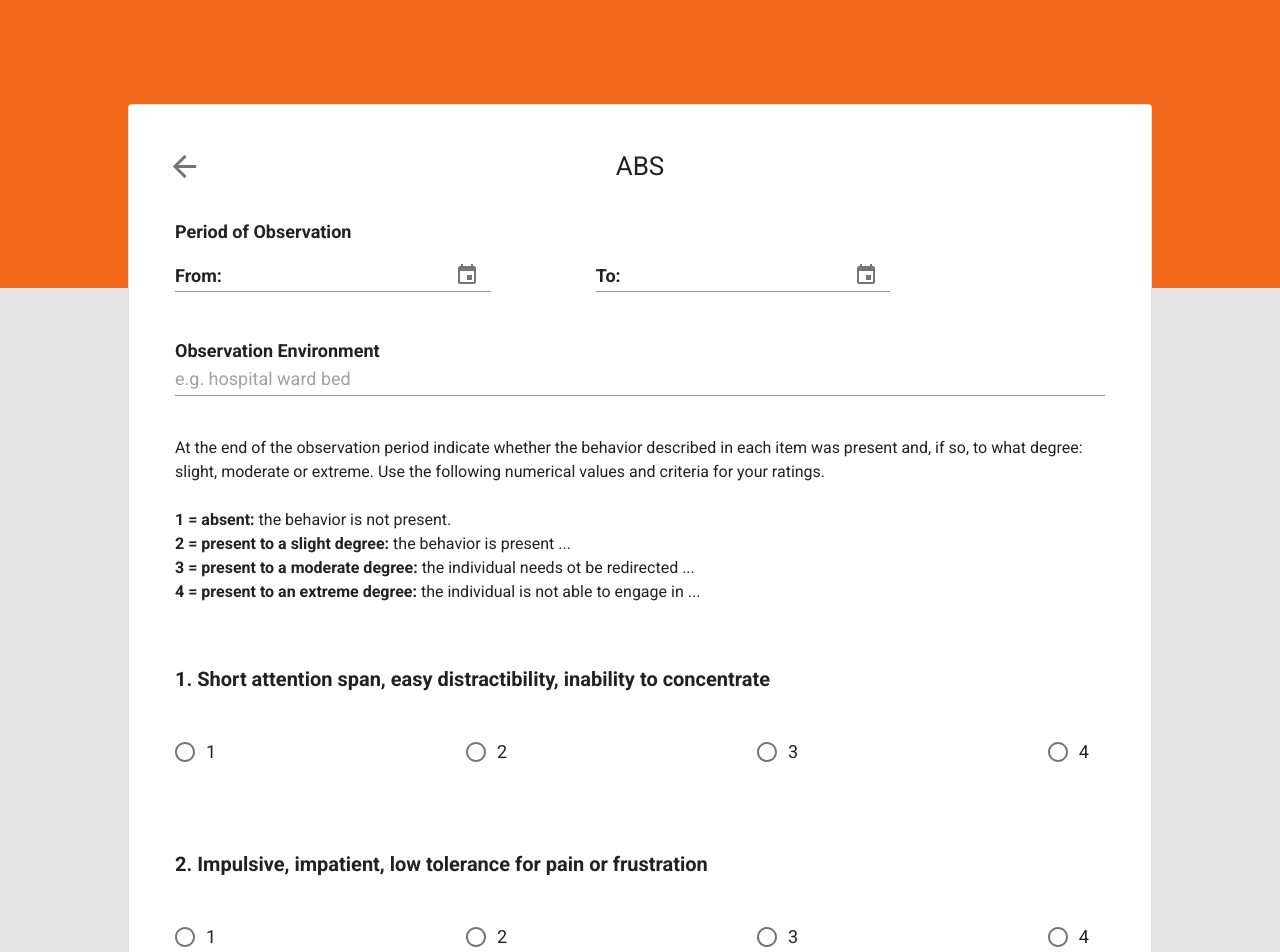
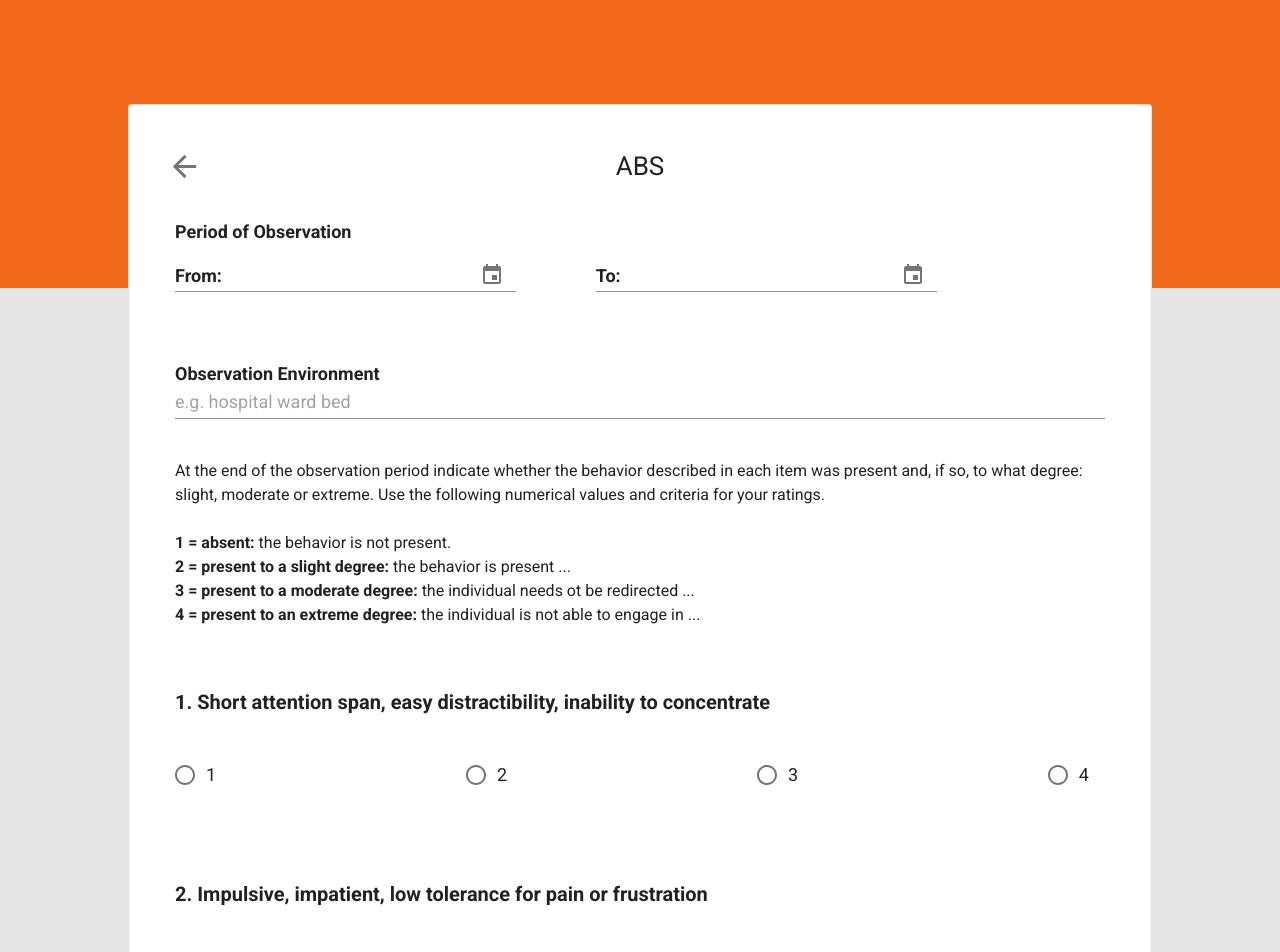
Before and after one commit to AshsGit/pta-app, a React (Create React App) app in the folder client/: page /ABS in a window 1280 px wide. Shown: the top 952 px of the page. Built offline with nearby package versions, Linux system fonts and the light colour scheme.

Commit message:
Finished ABSForm backend (currently using placeholders for services, needs to be properly intergrated once services are completed)

```diff
--- a/client/src/components/pages/ABSForm.tsx
+++ b/client/src/components/pages/ABSForm.tsx
@@ -1,11 +1,13 @@
-import React, { FunctionComponent, useState, ReactNode, FC } from 'react'
-import { Box, Button, Checkbox, CssBaseline, Fab, FormControl, FormControlLabel, FormGroup, FormHelperText, Grid, GridList, GridListTile, GridListTileBar, IconButton, Input, InputAdornment, InputLabel, List, ListItem, ListItemText, Paper, Radio, RadioGroup, RadioGroupProps, Switch, TextField, Typography } from '@material-ui/core';
+import React, { FunctionComponent, useState, ReactNode, FC, FormEvent, ChangeEvent } from 'react'
+import { Box, Button, Checkbox, CssBaseline, Fab, FormControl, FormControlLabel, FormControlProps, FormGroup, FormHelperText, Grid, GridList, GridListTile, GridListTileBar, IconButton, Input, InputAdornment, InputLabel, List, ListItem, ListItemText, Paper, Radio, RadioGroup, RadioGroupProps, Switch, TextField, Typography } from '@material-ui/core';
 import { createStyles, makeStyles, Theme, ThemeProvider, withStyles } from '@material-ui/core/styles';
 import { ABSTheme } from '../../themes';
 import { KeyboardDatePicker, KeyboardDatePickerProps, MuiPickersUtilsProvider } from '@material-ui/pickers';
 import DateFnsUtils from '@date-io/date-fns';
 import ArrowBackSharpIcon from '@material-ui/icons/ArrowBackSharp';
+import { ABSSubmission } from '../../types/ABSSubmission';
 
+const submit = (submission: ABSSubmission) => console.log(JSON.stringify(submission));
 
 export const useStyles = makeStyles((theme: Theme) => (
   createStyles({
@@ -53,6 +55,15 @@ const Background: FunctionComponent = () => {
   )
 }
 
+type InputErrors = {
+  toDateError: boolean,
+  fromDateError: boolean,
+  obsEnvError: boolean,
+  answerErrors: boolean[]
+}
+
+const hasError = (e: InputErrors): boolean => e.toDateError || e.fromDateError || e.obsEnvError || e.answerErrors.some(v=>v);
+const questionError = (index: number, e: InputErrors) => e.answerErrors[index];
 
 export const ABSForm: FunctionComponent = () => {
   const classes = useStyles()
@@ -68,7 +79,76 @@ export const ABSForm: FunctionComponent = () => {
 
   const [toDate, setToDate] = useState<Date | null>(null);
   const [fromDate, setFromDate] = useState<Date | null>(null);
+  const [obsEnv, setObsEnv] = useState('');
   const [questionAnswers, setQuestionAnswers] = useState<string[]>(new Array(questionCount).fill(''))
+  const [errors, setErrors] = useState<InputErrors>({
+    toDateError: false,
+    fromDateError: false,
+    obsEnvError: false,
+    answerErrors: new Array(questionCount).fill(false)
+  })
+
+  const obsEnvOnChange = (event: ChangeEvent<HTMLInputElement>) => {
+    setObsEnv(event.target.value);
+    setErrors({...errors, obsEnvError: event.target.value === ''});
+  }
+  const toDateOnChange = (d: Date | null) => {
+    setToDate(d);
+    setErrors({...errors, toDateError: false});
+  }
+  const fromDateOnChange = (d: Date | null) => {
+    setFromDate(d);
+    setErrors({...errors, fromDateError: false});
+  }
+
+  const getChangeHandle = (question_index: number) => (event: ChangeEvent<HTMLInputElement>) => {
+    const new_ans_errors = [...errors.answerErrors];
+    new_ans_errors[question_index] = false;
+    setErrors({...errors, answerErrors: new_ans_errors});
+
+    const temp = [...questionAnswers];
+    temp[question_index] = (event.target as HTMLInputElement).value;
+    setQuestionAnswers(temp);
+  }
+
+  const handleSubmit = (event: React.FormEvent<HTMLFormElement>) => {
+    event.preventDefault();
+
+    const newErrors: InputErrors = {
+      toDateError: false,
+      fromDateError: false,
+      obsEnvError: false,
+      answerErrors: new Array(questionCount).fill(false)
+    }
+
+    if (toDate === null)
+      newErrors.toDateError = true;
+    if (fromDate === null)
+      newErrors.fromDateError = true;
+    if (fromDate !== null && toDate !== null && fromDate > toDate)
+      newErrors.toDateError = true;
+    if (obsEnv === '')
+      newErrors.obsEnvError = true;
+
+    questionAnswers.map((val, index) => {
+      if (val === '')
+        newErrors.answerErrors[index] = true;
+    });
+
+    const formIncomplete = hasError(newErrors);
+
+    if (formIncomplete) {
+      setErrors(newErrors);
+    } else {
+      const submission: ABSSubmission = {
+        periodOfObs_to: toDate as Date,
+        periodOfObs_from: fromDate as Date,
+        obsEnv,
+        answers: questionAnswers.map(parseInt)
+      }
+      submit(submission);
+    }
+  }
 
   return (
     <ThemeProvider theme={ABSTheme}>
@@ -76,7 +156,7 @@ export const ABSForm: FunctionComponent = () => {
         <CssBaseline />
         <Background />
         <Paper variant='outlined' className={classes.root_content}>
-          <form>
+          <form onSubmit={handleSubmit}>
             <Grid container direction="column" spacing={5}>
               <IconButton aria-label="back" className={classes.backButton} >
                 <ArrowBackSharpIcon fontSize="large" />
@@ -89,12 +169,12 @@ export const ABSForm: FunctionComponent = () => {
                   <Typography variant="h3">Period of Observation</Typography>
                   <Grid item container direction="row" spacing={10} wrap="nowrap">
                       <Grid item xs={5}>
+                        <FormControl component="fieldset" fullWidth error={errors.fromDateError}>
                           <KeyboardDatePicker
                             margin="normal"
-                          id="to-date-picker-dialog"
                             format="dd/MM/yyyy"
-                          value={toDate}
-                          onChange={setToDate}
+                            value={fromDate}
+                            onChange={fromDateOnChange}
                             autoOk
                             okLabel={false}
                             clearable
@@ -105,14 +185,16 @@ export const ABSForm: FunctionComponent = () => {
                                 </InputAdornment>,
                             }}
                           />
+                          <FormHelperText>{errors.fromDateError ? 'This field is compulsory!' : ' '}</FormHelperText>
+                        </FormControl>
                       </Grid>
                       <Grid item xs={5}>
+                        <FormControl component="fieldset" fullWidth error={errors.toDateError}>
                           <KeyboardDatePicker
                             margin="normal"
-                          id="from-date-picker-dialog"
                             format="dd/MM/yyyy"
-                          value={fromDate}
-                          onChange={setFromDate}
+                            value={toDate}
+                            onChange={toDateOnChange}
                             autoOk
                             okLabel={false}
                             clearable
@@ -123,12 +205,24 @@ export const ABSForm: FunctionComponent = () => {
                                 </InputAdornment>,
                             }}
                           />
+                          <FormHelperText>{
+                            !errors.toDateError
+                            ? ' '
+                            : (fromDate !== null && toDate !== null && fromDate > toDate)
+                              ? "'To' date cannot be less than 'From' date!"
+                              : 'This field is compulsory!'}</FormHelperText>
+                        </FormControl>
                       </Grid>
                     </Grid>
                   </Grid>
                 <Grid item>
                   <Typography variant="h3">Observation Environment</Typography>
-                  <Input placeholder="e.g. hospital ward bed" fullWidth inputProps={{ 'aria-label': 'description' }} />
+                  <Input
+                    placeholder="e.g. hospital ward bed"
+                    fullWidth
+                    inputProps={{ 'aria-label': 'description' }}
+                    onChange={obsEnvOnChange}
+                    error={errors.obsEnvError}/>
                 </Grid>
                 <Grid item>
                   <Typography variant="body2">
@@ -142,10 +236,14 @@ export const ABSForm: FunctionComponent = () => {
                 </Grid>
               </Grid>
               <br />
-              <Grid item container spacing={10} direction="column">
+              <Grid item container spacing={8} direction="column">
                 {questions.map((title, index)=> (
                   <Grid item>
-                    {ABSQuestion({index: index+1, title})}
+                    {ABSQuestion({
+                      index: index+1,
+                      title,
+                      onChange: getChangeHandle(index),
+                      error: questionError(index, errors)})}
                   </Grid>))}
               </Grid>
               <Grid item container justify="flex-end">
@@ -165,10 +263,10 @@ type ABSQuestionProps = {
   index: number,
   title: string,
   onChange?: RadioGroupProps['onChange'] | undefined,
-  onSubmit?: RadioGroupProps['onSubmit'] | undefined
+  error?: FormControlProps['error'] | undefined,
 }
 
-const ABSQuestion: FC<ABSQuestionProps> = ({index, title, onChange, onSubmit}) => {
+const ABSQuestion: FC<ABSQuestionProps> = ({index, title, onChange, error}) => {
   const classes = useStyles()
 
   return (
@@ -177,8 +275,8 @@ const ABSQuestion: FC<ABSQuestionProps> = ({index, title, onChange, onSubmit}) =
         <Typography variant="h2">{index}. {title}</Typography>
       </Grid>
       <Grid item>
-        <FormControl component="fieldset" fullWidth>
-          <RadioGroup row onChange={onChange} onSubmit={onSubmit}>
+        <FormControl component="fieldset" fullWidth error={error}>
+          <RadioGroup row onChange={onChange}>
             <Grid item container direction="row" justify="space-between">
               <FormControlLabel
                 value="1"
@@ -206,6 +304,7 @@ const ABSQuestion: FC<ABSQuestionProps> = ({index, title, onChange, onSubmit}) =
               />
             </Grid>
           </RadioGroup>
+          <FormHelperText>{error ? 'This question must be answered!' : ' '}</FormHelperText>
         </FormControl>
       </Grid>
     </Grid>
--- /dev/null
+++ b/client/src/types/ABSSubmission.ts
@@ -0,0 +1,7 @@
+export interface ABSSubmission {
+    periodOfObs_to: Date,
+    periodOfObs_from: Date,
+    obsEnv: string,
+    //examinerInitials: string, //is this needed for ABS
+    answers: number[]
+}
--- a/client/tsconfig.json
+++ b/client/tsconfig.json
@@ -18,7 +18,7 @@
     "resolveJsonModule": true,
     "isolatedModules": true,
     "noEmit": true,
-    "jsx": "react"
+    "jsx": "react-jsx"
   },
   "include": [
     "src"
```
Lines whose indentation alone changed are shown as unchanged.
